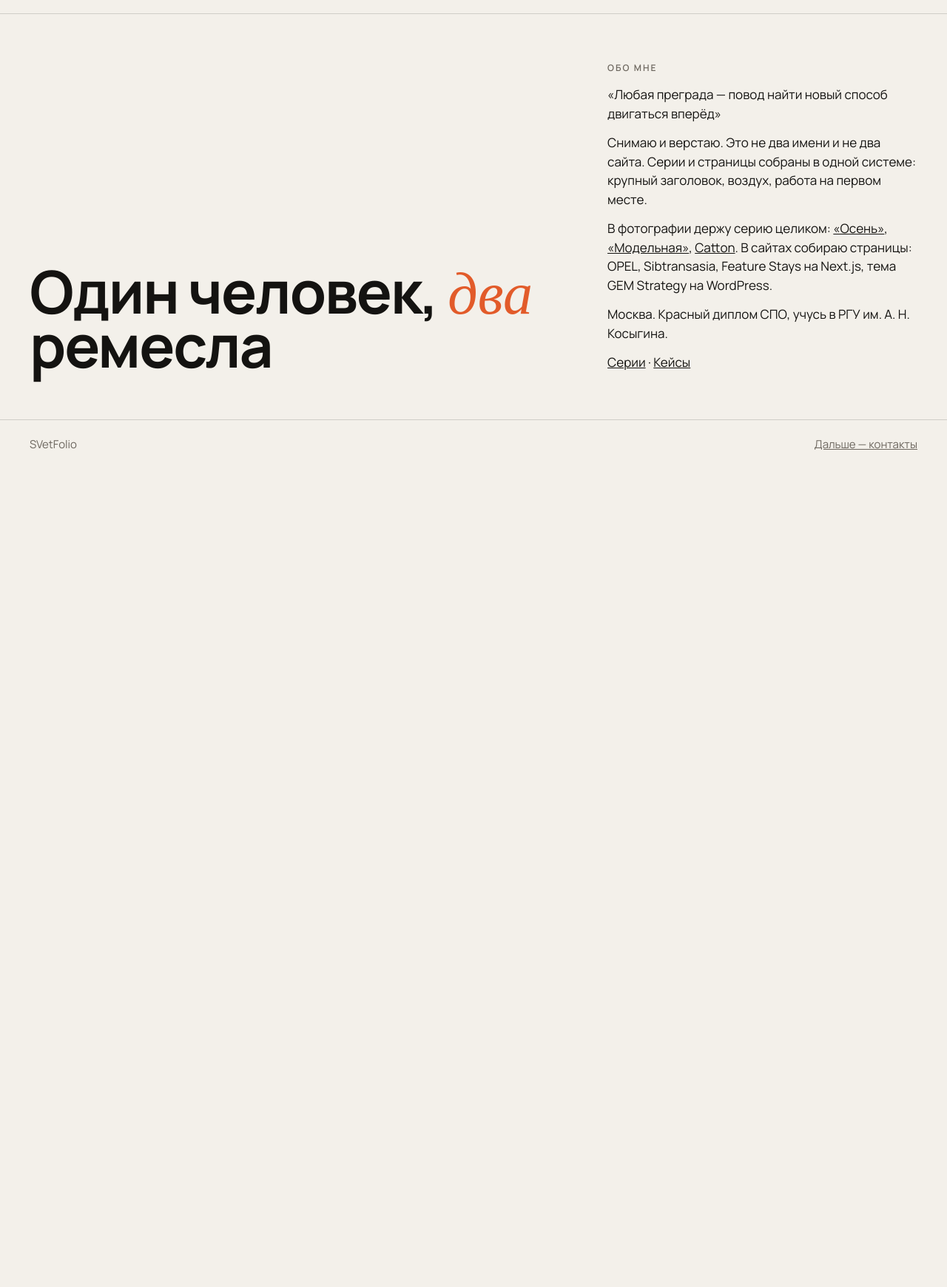
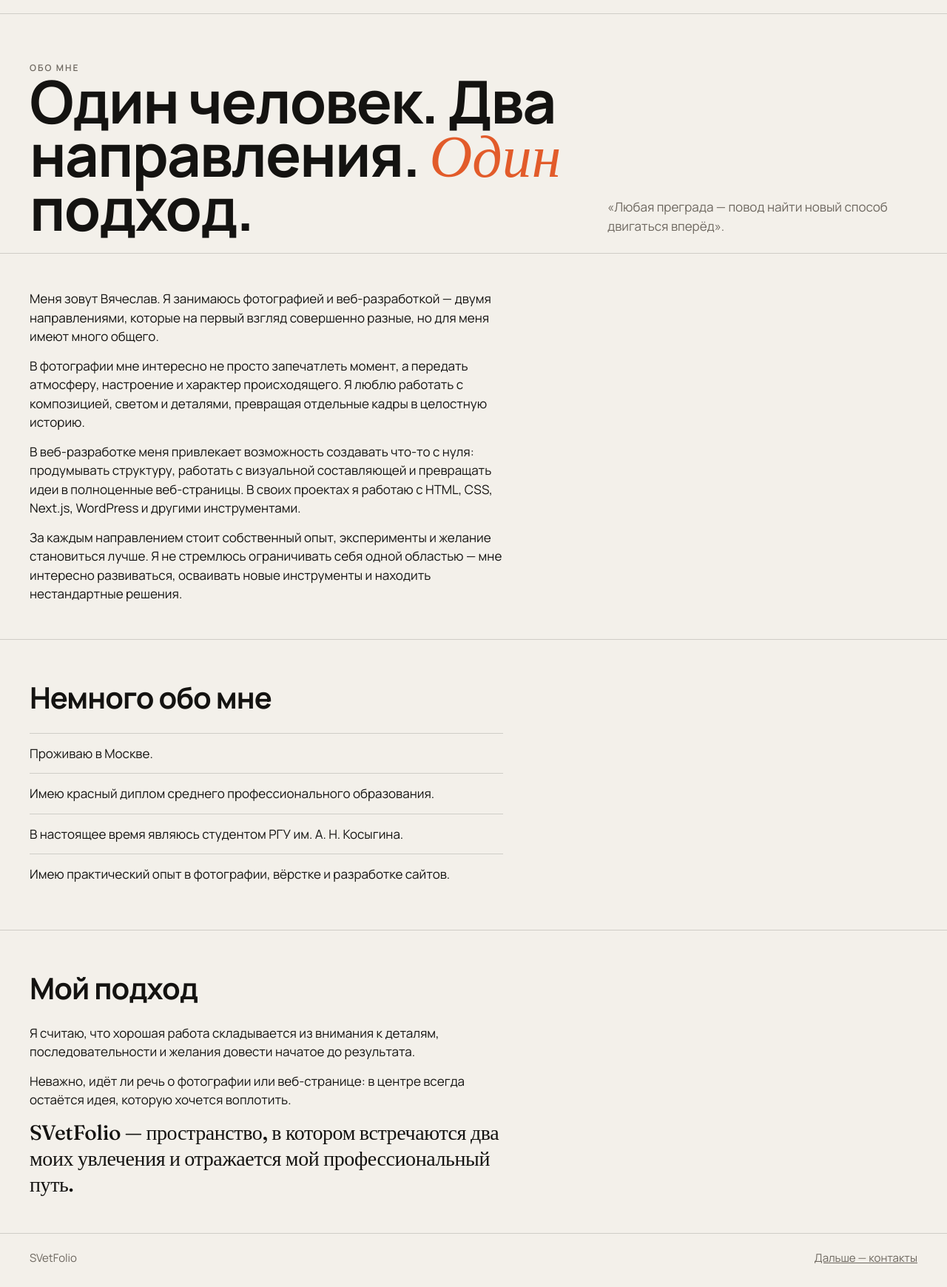
Before and after one commit to Kibou37/porfolio, a plain HTML site: page about.html in a window 1280 px wide. Shown: the part 49-1789 px from the top of the page at 74% size. Before the commit the page ends 800 px from the top, so only its background shows below. Drawn offline with Linux system fonts and the light colour scheme.

Commit message:
Rewrite the about and contact pages with the author's own text.

```diff
--- a/about.html
+++ b/about.html
@@ -27,17 +27,37 @@
   </header>
 
   <main id="main">
-    <article class="bio">
-      <h1 class="bio__title">Один человек, <em>два</em> ремесла</h1>
-      <div class="bio__body">
-        <p class="label">Обо мне</p>
-        <p>«Любая преграда — повод найти новый способ двигаться вперёд»</p>
-        <p>Снимаю и верстаю. Это не два имени и не два сайта. Серии и страницы собраны в одной системе: крупный заголовок, воздух, работа на первом месте.</p>
-        <p>В фотографии держу серию целиком: <a href="photo-osen.html">«Осень»</a>, <a href="photo-mal.html">«Модельная»</a>, <a href="photo-catton.html">Catton</a>. В сайтах собираю страницы: OPEL, Sibtransasia, Feature Stays на Next.js, тема GEM Strategy на WordPress.</p>
-        <p>Москва. Красный диплом СПО, учусь в РГУ им. А. Н. Косыгина.</p>
-        <p><a href="photo.html">Серии</a> · <a href="web.html">Кейсы</a></p>
+    <header class="page-head">
+      <p class="label">Обо мне</p>
+      <div class="page-head__layout">
+        <h1 class="page-head__title">Один человек. Два направления. <em>Один</em> подход.</h1>
+        <p class="page-head__text">«Любая преграда — повод найти новый способ двигаться вперёд».</p>
       </div>
-    </article>
+    </header>
+
+    <section class="prose">
+      <p>Меня зовут Вячеслав. Я занимаюсь фотографией и веб-разработкой — двумя направлениями, которые на первый взгляд совершенно разные, но для меня имеют много общего.</p>
+      <p>В фотографии мне интересно не просто запечатлеть момент, а передать атмосферу, настроение и характер происходящего. Я люблю работать с композицией, светом и деталями, превращая отдельные кадры в целостную историю.</p>
+      <p>В веб-разработке меня привлекает возможность создавать что-то с нуля: продумывать структуру, работать с визуальной составляющей и превращать идеи в полноценные веб-страницы. В своих проектах я работаю с HTML, CSS, Next.js, WordPress и другими инструментами.</p>
+      <p>За каждым направлением стоит собственный опыт, эксперименты и желание становиться лучше. Я не стремлюсь ограничивать себя одной областью — мне интересно развиваться, осваивать новые инструменты и находить нестандартные решения.</p>
+    </section>
+
+    <section class="facts">
+      <h2 class="facts__title">Немного обо мне</h2>
+      <ul class="facts__list">
+        <li>Проживаю в Москве.</li>
+        <li>Имею красный диплом среднего профессионального образования.</li>
+        <li>В настоящее время являюсь студентом РГУ им. А. Н. Косыгина.</li>
+        <li>Имею практический опыт в фотографии, вёрстке и разработке сайтов.</li>
+      </ul>
+    </section>
+
+    <section class="approach">
+      <h2 class="approach__title">Мой подход</h2>
+      <p>Я считаю, что хорошая работа складывается из внимания к деталям, последовательности и желания довести начатое до результата.</p>
+      <p>Неважно, идёт ли речь о фотографии или веб-странице: в центре всегда остаётся идея, которую хочется воплотить.</p>
+      <p class="approach__close">SVetFolio — пространство, в котором встречаются два моих увлечения и отражается мой профессиональный путь.</p>
+    </section>
   </main>
 
   <footer class="footer">
--- a/style.css
+++ b/style.css
@@ -735,6 +735,80 @@ p {
   color: var(--muted);
 }
 
+.prose,
+.facts,
+.approach {
+  padding: 48px var(--pad);
+  border-top: 1px solid var(--line);
+}
+
+.prose p,
+.approach p,
+.contacts__lead,
+.contacts__note {
+  max-width: 640px;
+}
+
+.prose p + p,
+.approach p + p {
+  margin-top: 14px;
+}
+
+.facts__title,
+.approach__title,
+.contacts__title {
+  margin-bottom: 18px;
+  font-size: 40px;
+  letter-spacing: -1px;
+}
+
+.facts__list {
+  max-width: 640px;
+  margin: 0;
+  padding: 0;
+  list-style: none;
+}
+
+.facts__list li {
+  padding: 14px 0;
+  border-top: 1px solid var(--line);
+}
+
+.approach__close,
+.contacts__close {
+  max-width: 640px;
+  margin-top: 22px;
+  font-family: var(--display);
+  font-size: 28px;
+  font-weight: 500;
+  line-height: 1.25;
+  letter-spacing: -0.4px;
+}
+
+.orders__meta {
+  max-width: 608px;
+  margin-top: 14px;
+}
+
+.orders__meta span {
+  display: block;
+  margin-bottom: 4px;
+  font-size: 12px;
+  font-weight: 600;
+  letter-spacing: 2px;
+  text-transform: uppercase;
+  color: var(--muted);
+}
+
+.contacts__lead {
+  margin-bottom: 8px;
+  color: var(--muted);
+}
+
+.contacts__note {
+  margin-top: 22px;
+}
+
 .js .reveal {
   opacity: 0;
   transform: translateY(18px);
```
Also changed, not shown: contact.html (+25 -9 lines).
